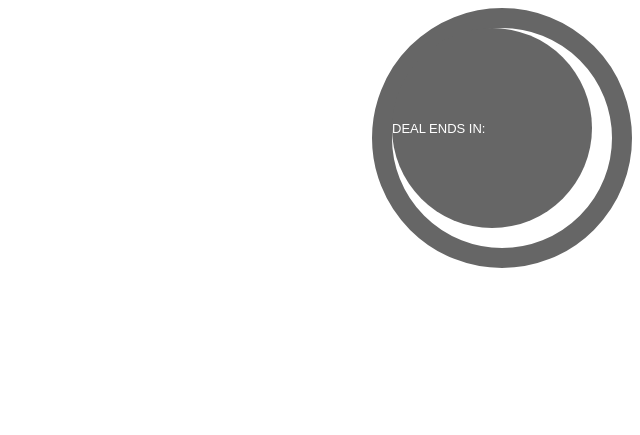
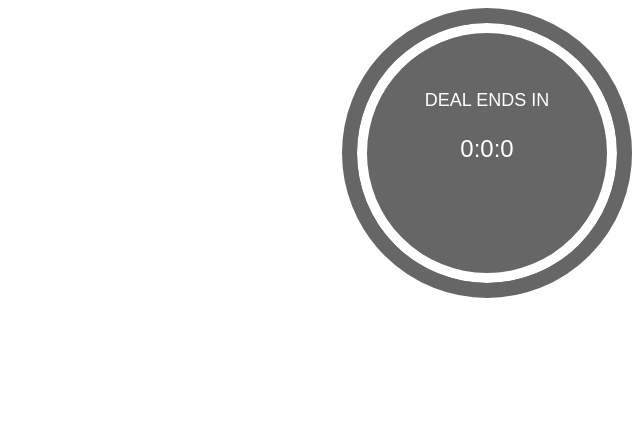
Before and after one commit to alexcera/sample-deals-page, a plain HTML site: page index.html in a window 1280 px wide. Shown: the whole page, without its empty margins (640-1280 px from the left). Drawn offline with Linux system fonts and the light colour scheme.

Commit message:
Add some styles on the timer. Add the loop and print the remaining time.

```diff
--- a/index.html
+++ b/index.html
@@ -8,14 +8,15 @@
     <script type="text/javascript" src="scripts/assert.js"></script>
 </head>
 <body>
-<div class=""></div>
+    <div class=""></div>
     <div class="countdown-clock">
-    	<div class="outer-circle">
-    		<div class="timer-content">
-    			<span>DEAL ENDS IN: </span>
-    		</div>
-    	</div>
+		<div class="timer-content">
+            <div>
+                <p class="label">DEAL ENDS IN</p>
+                <p class="remaining"></p>
+            </div>
+		</div>
     </div>
-    <div class="clsearfix"></div>
+    <div class="clearfix"></div>
 </body>
 </html>
--- a/scripts/index.js
+++ b/scripts/index.js
@@ -1,15 +1,57 @@
 window.onload = function() {
-    var endDate = new Date(new Date().getTime() + 60 * 60 * 24 * 1000);
-    endDate.setHours(0, 0, 0, 0);
-    startCountDown(el, endDate.getTime());
+
+    //this could be any date in the future.
+    //just using tomorrow's date as an example;
+    var endDate = new Date(new Date().getTime() + 5000);//(60 * 60 * 24 * 1000));
+   // endDate.setHours(0, 0, 0, 0);
+
+    var timer = new Timer(endDate);
+
+    var remaining = document.querySelector(".remaining");
+    var label = document.querySelector(".label");
+
+    var intervalId = setInterval(function() {
+        if (!timer.ended()) {
+            remaining["innerHTML" || "textContent"] = timer.remainingTime();
+        } else {
+            remaining["innerHTML" || "textContent"] = "ENDED!";
+            label["innerHTML" || "textContent"] = "";
+            clearInterval(intervalId);
+        }
+    }, 1000);
 };
 
+(function(w) {
 
-function startCountDown (el, endDate) {
+    var Timer = w.Timer = function Timer(endDate) {
+            if (!(this instanceof arguments.callee))
+                return new Timer(endDate);
+            this.endDate = endDate
+            this.end = false;
+        }
 
-  var ht = endDate;
+    Timer.prototype.remainingTime = function remainingTime() {
 
-  setInterval(function() {
+        var secondsInMillis = 1000;
+        var minutesInMillis = secondsInMillis * 60;
+        var hoursInMillis = minutesInMillis * 60;
+        var daysInMillis = hoursInMillis * 24;
 
-  }, 1000);
-};
+        var diff = this.endDate.getTime()
+            - new Date().getTime();
+
+        var hrs = Math.floor(diff / hoursInMillis);
+        var mins = Math.floor((diff % hoursInMillis) / minutesInMillis);
+        var secs = Math.floor((diff % minutesInMillis) / secondsInMillis);
+
+        if (hrs == 0 && mins == 0 && secs == 0) {
+            this.end = true;
+        }
+
+        return hrs + ":" + mins + ":" + secs;
+    }
+
+    Timer.prototype.ended = function() {
+        return this.end;
+    }
+})(window);
--- a/styles/index.css
+++ b/styles/index.css
@@ -10,32 +10,37 @@ div.countdown-clock {
     float: right;
 }
 
+div.countdown-clock div {
+    display: inline-block;
+}
+
 .clearfix {
     clear: both;
 }
 
-div.outer-circle {
-    border: solid 20px #666;
-    width: 220px;
-    height: 220px;
+
+div.timer-content {
+    width: 20em;
+    height: 20em;
+    background-color: #666;
     -webkit-border-radius: 50%;
     -moz-border-radius: 50%;
     border-radius: 50%;
-    line-height: 220px;
+    border: 15px solid #666;
+    box-shadow: inset 0 0 0 10px #FFF;
+    color: #FFF;
+    line-height: 20em;
+    text-align: center;
+    vertical-align: middle;
 }
 
-div.timer-content {
-    width: 200px;
-    height: 200px;
-    line-height: 200px;
-    background-color: #666666;
-    -webkit-border-radius: 50%;
-    -moz-border-radius: 50%;
-    border-radius: 50%;
-    color: #FFF;
+div.timer-content div {
+    height: 20em;
+    margin: auto;
+    line-height: normal;
+    font-size: 18px;
 }
 
-div.timer-content span {
-  vertical-align: middle;
-  line-height: normal;
+p.remaining {
+    font-size: 24px;
 }
```
